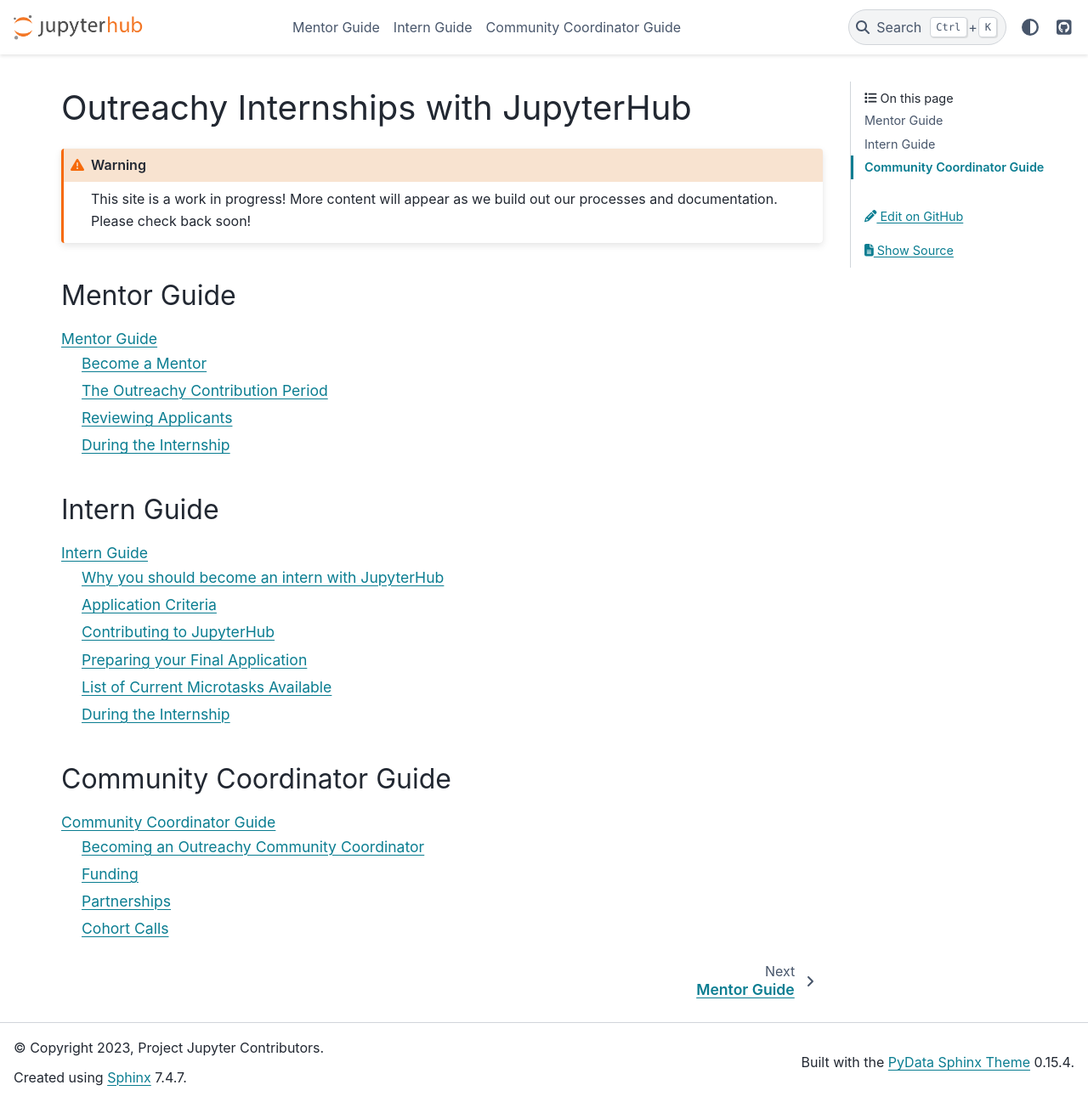
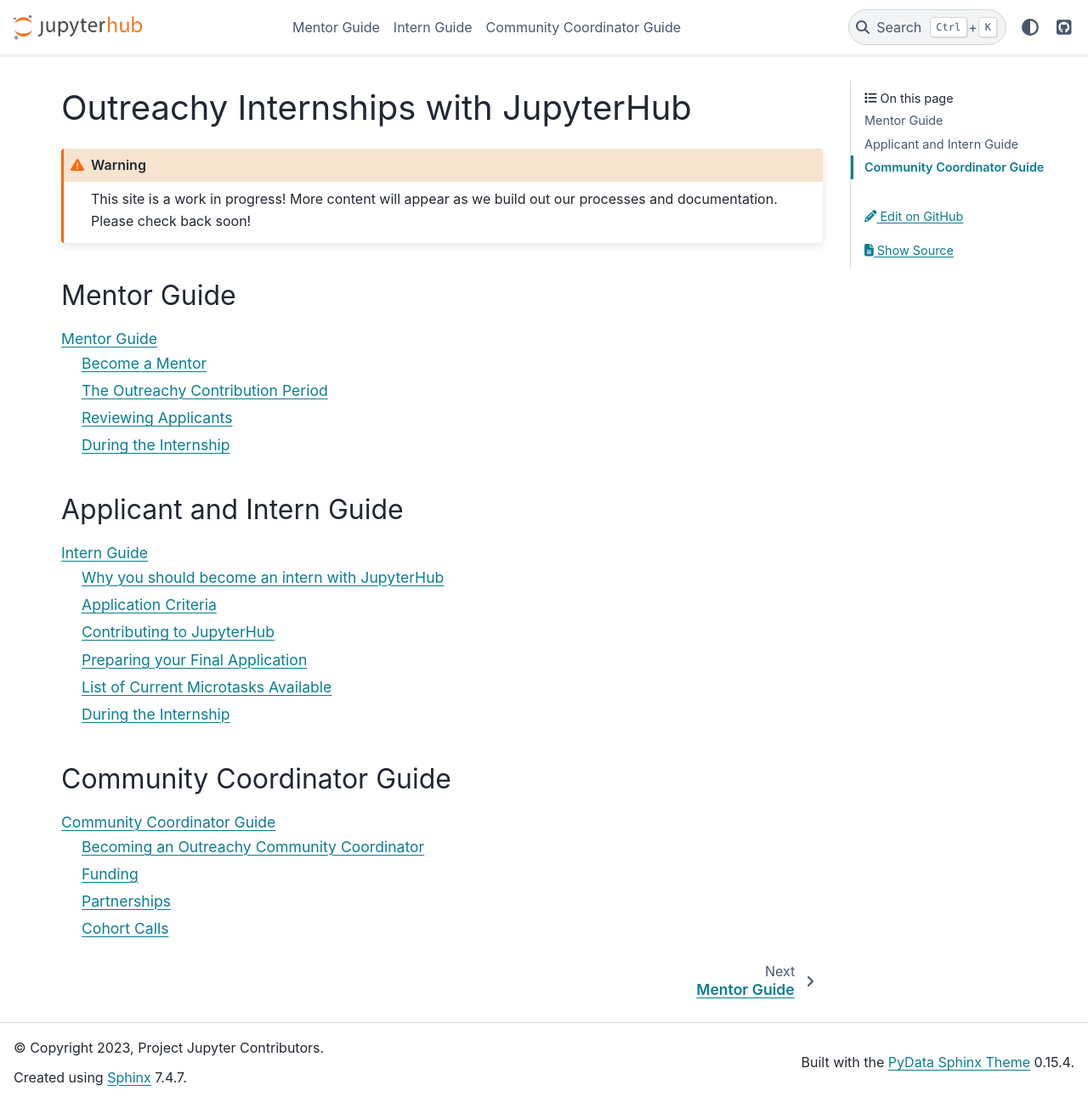
Before and after one commit to jupyterhub/outreachy, a Sphinx documentation site: the page built from docs/source/index.md, in a window 1280 px wide and 1297 px high. Shown: the whole window at 85% size. Built offline with Sphinx 7.4.7 and the PyData theme 0.15.4, drawn with Linux system fonts in a browser that asks for light colours; the version number could not be read and is left out.

Commit message:
Indicate that intern guide also applies to applicants

````diff
--- a/docs/source/index.md
+++ b/docs/source/index.md
@@ -13,7 +13,7 @@
 mentors/index
 ```
 
-## Intern Guide
+## Applicant and Intern Guide
 
 ```{toctree}
 :maxdepth: 2
````
